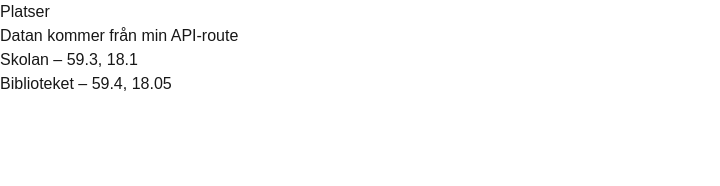
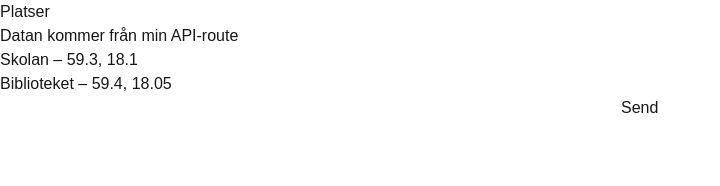
Before and after one commit to yogainstructorpauls/NextJS-vning, a Next.js app: page /map in a window 1280 px wide. Shown: the top 186 px of the page, without its empty margins (0-720 px from the left). Built offline with nearby package versions, Linux system fonts and the light colour scheme.

Commit message:
new commit

```diff
--- a/app/api/map/route.ts
+++ b/app/api/map/route.ts
@@ -1,9 +1,17 @@
-import { NextResponse } from "next/server";
+let map = [ { "id": 1, "name": "Skolan", "lat": 59.3, "lng": 18.1 }, { "id": 2, "name": "Biblioteket", "lat": 59.4, "lng": 18.05 } ]
 
 export async function GET() {
-  const data = [
-    { id: 1, name: "Skolan", lat: 59.3, lng: 18.1 },
-    { id: 2, name: "Biblioteket", lat: 59.4, lng: 18.05 },
-  ]
-  return NextResponse.json(data);
+    return Response.json(map)
 }
+
+export async function POST(req:Request){
+    const data = await req.json()
+    const newData = {
+        id: data.length + 1,
+        name: data.name,
+        lat: data.lat,
+        lng: data.lng
+    }
+    map.push(newData)
+    return Response.json({msg: "Added successful"})
+}
--- a/app/map/page.tsx
+++ b/app/map/page.tsx
@@ -1,42 +1,62 @@
-"use client";
+"use client"
 
-import { useEffect, useState } from "react";
+import { useEffect, useState } from "react"
 
 export default function Page() {
-  const [locations, setLocations] = useState([]);
-  const [loading, setLoading] = useState(true);
+  const [locations, setLocations] = useState([])
+  const [loading, setLoading] = useState(true)
+  const [name, setName] = useState("")
+  const [lat, setLat] = useState(0)
+  const [lng, setLng] = useState(0)
+  const [update, setUpdate] = useState(false)
 
-  useEffect(() => {
+  async function fetchMapData() {
     fetch("/api/map")
       .then((response) => response.json())
       .then((data) => {
-        setLocations(data);
-        setLoading(false);
+        setLocations(data)
+        setLoading(false)
       })
       .catch(() => {
-        setLoading(false);
-      });
-  }, []);
-
-  if (loading) {
-    return <p>Laddar...</p>;
-  }
-  const listItems = [];
-  for (let i = 0; i < locations.length; i++) {
-    const location = locations[i];
-    listItems.push(
-      <li key={location.id}>{location.name} – {location.lat}, {location.lng}</li>
-    );
+        setLoading(false)
+      })
   }
 
+  useEffect(() => {
+    fetchMapData()
+  }, [update])
+
+  async function handleSubmit(e) {
+    e.preventDefault()
+    await fetch("/api/map", {
+      method: "POST",
+      body: JSON.stringify({ name, lat, lng }),
+    })
+    setUpdate(!update)
+  }
+  if (loading) {
+    return <p>Laddar...</p>
+  }
+  const listItems = []
+  for (let i = 0; i < locations.length; i++) {
+    const location = locations[i]
+    listItems.push(
+      <li key={location.id}>
+        {location.name} – {location.lat}, {location.lng}
+      </li>
+    )
+  }
   return (
     <div>
       <h1>Platser</h1>
       <p>Datan kommer från min API-route</p>
-
-      <ul>
-        {listItems}
-      </ul>
+      <ul>{listItems}</ul>
+      <form onSubmit={handleSubmit}>
+        <input type="text" onChange={(e) => setName(e.target.value)} />
+        <input type="number" onChange={(e) => setLat(Number(e.target.value))} />
+        <input type="number" onChange={(e) => setLng(Number(e.target.value))} />
+        <button>Send</button>
+      </form>
     </div>
-  );
+  )
 }
```
